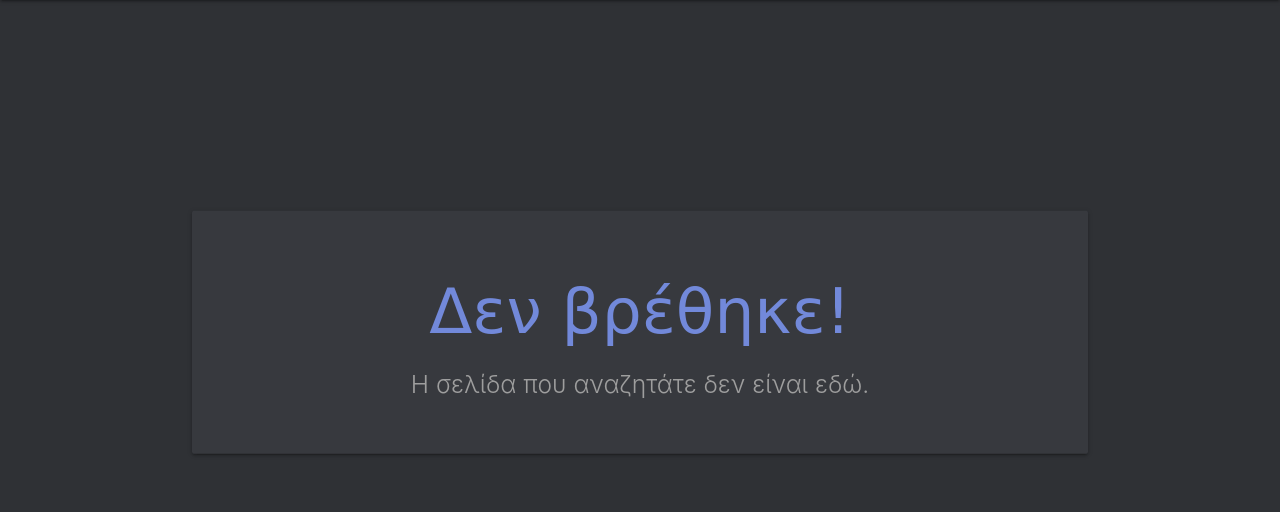
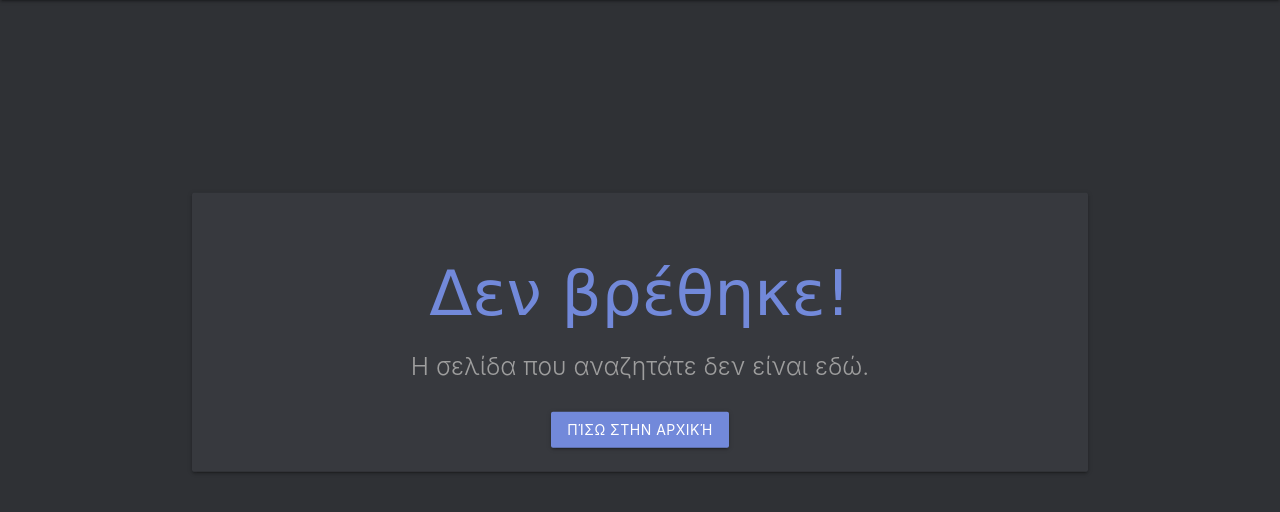
Before and after one commit to kostaspapoutsisweb/logview, a Python web app: template templates/not_found.html in a window 1280 px wide. Shown: the part 64-576 px from the top of the page. Run offline with Jinja, Linux system fonts and the light colour scheme; the template is opened without the code that fills it, so the values that code supplies are empty; some libraries are stand-ins or nearby versions; some web fonts are replaced.

Commit message:
Update not_found.html

```diff
--- a/templates/not_found.html
+++ b/templates/not_found.html
@@ -8,6 +8,7 @@
         <h1 class="animated jackInTheBox header" id='dashbots'>Δεν βρέθηκε!</h1>
         <h5 class="header col s12 light grey-text">Η σελίδα που αναζητάτε δεν είναι εδώ.</h5>
         <br>
+        <a href="http://projectpap-staysafe-staff.herokuapp.com" class="btn waves-effect my-button">Πίσω στην αρχική</a>
     </div>
 </div>
 
```
